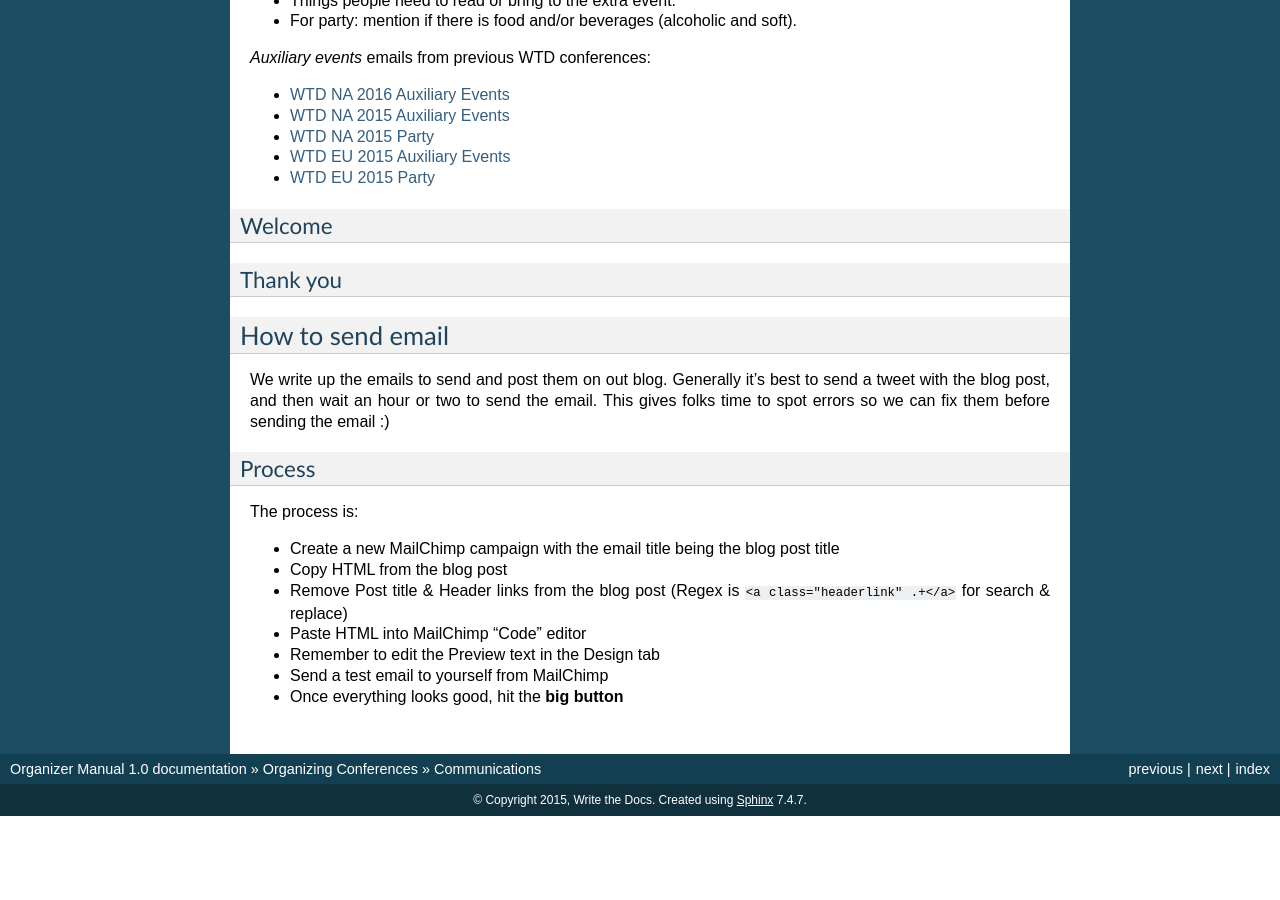
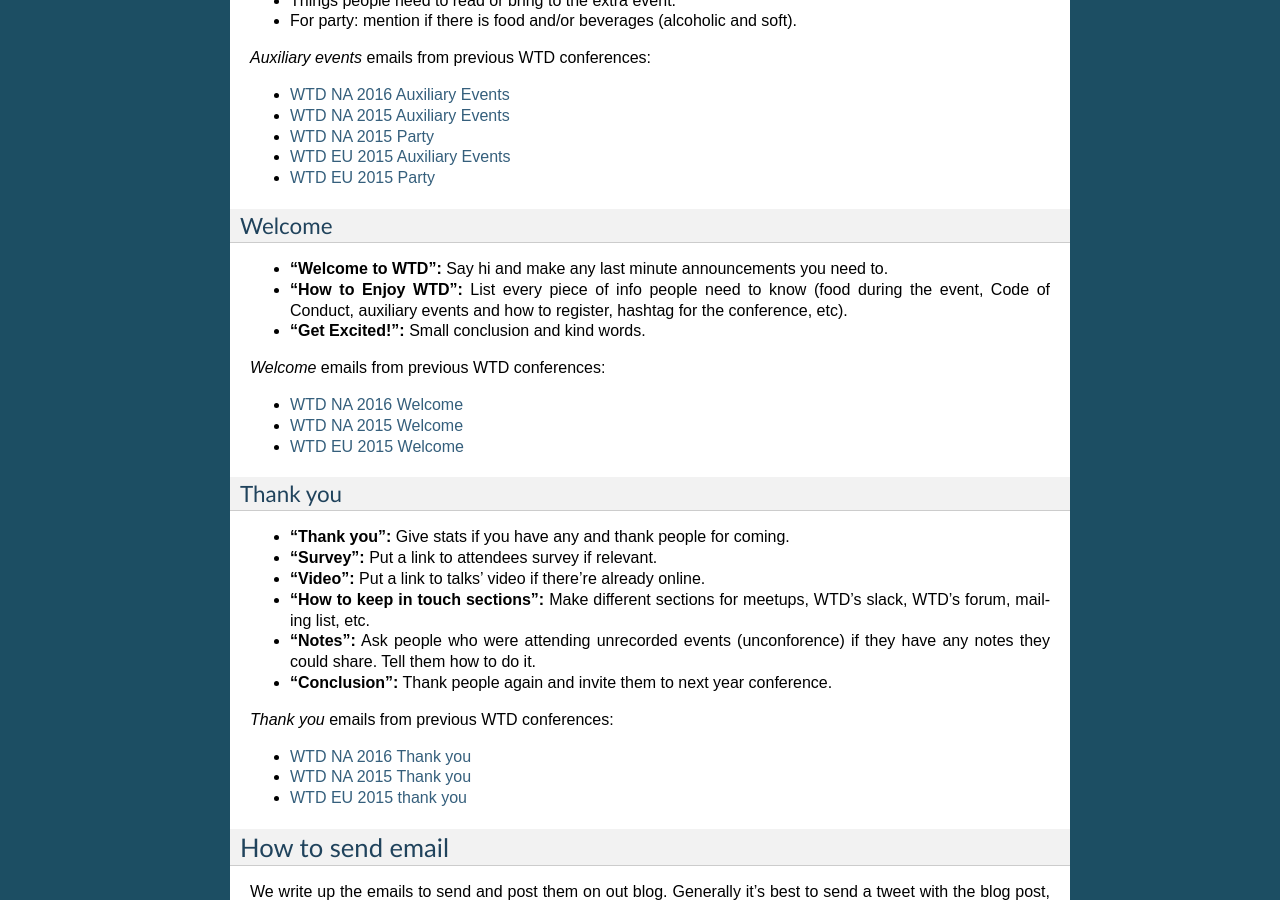
Before and after one commit to writethedocs/organizer-manual, a Sphinx documentation site: the page built from source/confs/conf-communication.rst, in a window 1280 px wide and 900 px high, scrolled down 2280 px. Built offline with Sphinx 7.4.7, drawn with Linux system fonts in a browser that asks for light colours; before the commit the page ends 3096 px from its top, so only the background shows below that; some of the changed text lies outside the part shown.

Commit message:
Last adding

```diff
--- a/source/confs/conf-communication.rst
+++ b/source/confs/conf-communication.rst
@@ -35,7 +35,7 @@
 Date Announcement
 ~~~~~~~~~~~~~~~~~
 
-* **"Date Announcement for [conf name]":** Write a small welcoming message with the date and place of the conference and just enough details to get people excited
+* **"Date Announcement for WTD":** Write a small welcoming message with the date and place of the conference and just enough details to get people excited
 * **"The Conference":** Make a short description of the conference. Describe the spirit of the event and mention topics from previous WTD conferences. Use the end of this section to give more details about your venue (link to website and location on a map) and schedule.
 * **"Auxiliary Events":** List auxiliary activities (hike, city tours, social events, etc) that will be held during the conference. Give a short description for each entry.
 * **"While you're Waiting":** People should now be excited and will want to know more info that what you've provided. Give info on how to reach you and how to get future news (mailing list, Twitter, etc). Don't forget to ask for sponsors!
@@ -120,11 +120,32 @@
 Welcome
 ~~~~~~~
 
+* **"Welcome to WTD":** Say hi and make any last minute announcements you need to.
+* **"How to Enjoy WTD":** List every piece of info people need to know (food during the event, Code of Conduct, auxiliary events and how to register, hashtag for the conference, etc).
+* **"Get Excited!":** Small conclusion and kind words.
 
+`Welcome` emails from previous WTD conferences:
+
+* `WTD NA 2016 Welcome <https://github.com/writethedocs/www/blob/master/docs/conf/eu/2015/news/pre-conf-info.md>`_
+* `WTD NA 2015 Welcome <https://github.com/writethedocs/www/blob/master/docs/conf/na/2015/news/welcome-to-write-the-docs.md>`_
+* `WTD EU 2015 Welcome <https://github.com/writethedocs/www/blob/master/docs/conf/eu/2015/news/pre-conf-info.md>`_
 
 
 Thank you
 ~~~~~~~~~
+
+* **"Thank you":** Give stats if you have any and thank people for coming.
+* **"Survey":** Put a link to attendees survey if relevant.
+* **"Video":** Put a link to talks' video if there're already online.
+* **"How to keep in touch sections":** Make different sections for meetups, WTD's slack, WTD's forum, mailing list, etc.
+* **"Notes":** Ask people who were attending unrecorded events (unconforence) if they have any notes they could share. Tell them how to do it.
+* **"Conclusion":** Thank people again and invite them to next year conference.
+
+`Thank you` emails from previous WTD conferences:
+
+* `WTD NA 2016 Thank you <https://github.com/writethedocs/www/blob/master/docs/conf/na/2016/news/thanks-for-coming.md>`_
+* `WTD NA 2015 Thank you <https://github.com/writethedocs/www/blob/master/docs/conf/na/2015/news/videos-forum-eu-cfp.md>`_
+* `WTD EU 2015 thank you <https://github.com/writethedocs/www/blob/master/docs/conf/eu/2015/news/eu-thanks-for-coming.md>`_
 
 
 How to send email
```
